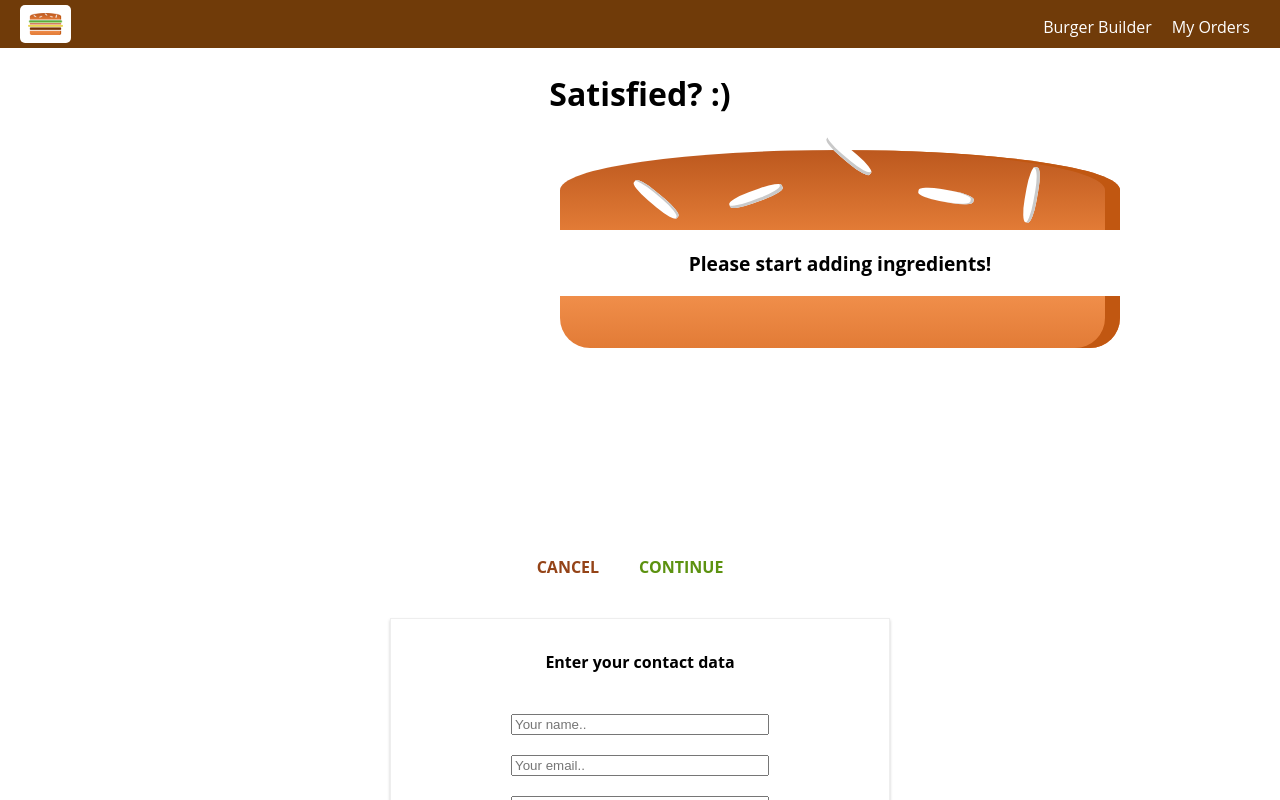
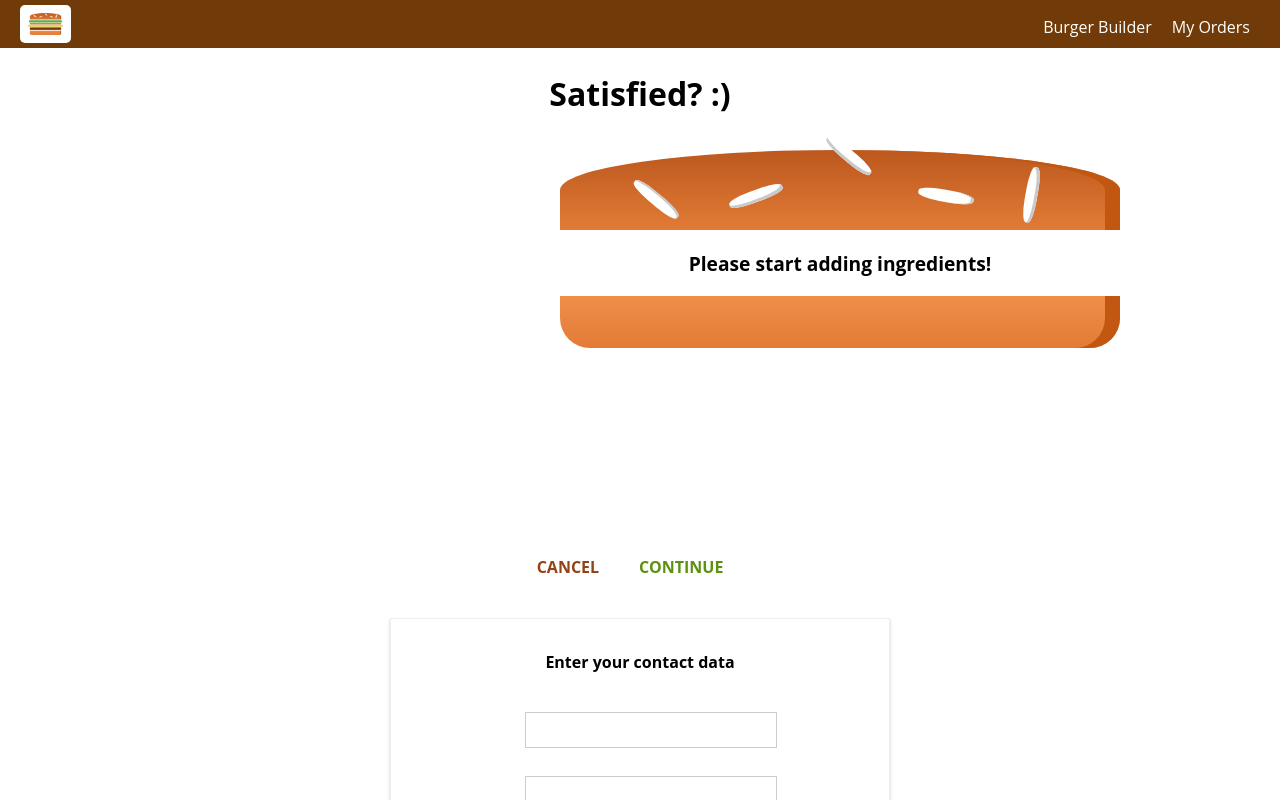
Before and after one commit to Brainilio/Burger-builder, a React (Create React App) app in the folder burger-builder/: page /checkout in a window 1280 px wide. Both pictures are taken after a click on the button "CONTINUE". Shown: the top 800 px of the page. Built offline with nearby package versions, Linux system fonts and the light colour scheme; the HTML template or start-up script is replaced by a standard one.

Commit message:
INPUT CONFIGS

```diff
--- a/burger-builder/src/components/UI/Input/Input.js
+++ b/burger-builder/src/components/UI/Input/Input.js
@@ -4,20 +4,38 @@ import classes from "./Input.module.css"
 const Input = (props) => {
 	let inputElement = null
 
-	switch (props.inputType) {
+	switch (props.elementType) {
 		case "input":
-			inputElement = <input {...props} />
+			inputElement = (
+				<input
+					className={classes.InputElement}
+					{...props.elementConfig}
+					value={props.value}
+				/>
+			)
 			break
 		case "textarea":
-			inputElement = <textarea {...props} />
+			inputElement = (
+				<textarea
+					className={classes.InputElement}
+					{...props.elementConfig}
+					value={props.value}
+				/>
+			)
 			break
 		default:
-			inputElement = <input {...props} />
+			inputElement = (
+				<input
+					className={classes.InputElement}
+					{...props.elementConfig}
+					value={props.value}
+				/>
+			)
 	}
 
 	return (
-		<div>
-			<label>{props.label}</label>
+		<div className={classes.Input}>
+			<label className={classes.Label}>{props.label}</label>
 			{inputElement}
 		</div>
 	)
--- a/burger-builder/src/components/UI/Input/Input.module.css
+++ b/burger-builder/src/components/UI/Input/Input.module.css
@@ -16,6 +16,8 @@
 	background-color: white;
 	font: inherit;
 	padding: 6px 10px;
+	display: block;
+	width: 100%;
 }
 
 .InputElement:focus {
--- a/burger-builder/src/containers/Checkout/ContactData/ContactData.js
+++ b/burger-builder/src/containers/Checkout/ContactData/ContactData.js
@@ -3,14 +3,53 @@ import Button from "../../../components/UI/Button/Button"
 import Spinner from "../../../components/UI/Spinner/Spinner"
 import classes from "./ContactData.module.css"
 import axios from "../../../axios-orders"
+import Input from "../../../components/UI/Input/Input"
 
 class ContactData extends Component {
 	state = {
-		name: "",
-		email: "",
-		address: {
-			street: "",
-			postalCode: "",
+		orderForm: {
+			name: {
+				elementType: "input",
+				elementConfig: {
+					type: "text",
+					placeholder: "Your name..",
+				},
+				value: "",
+			},
+			street: {
+				elementType: "input",
+				elementConfig: {
+					type: "text",
+					placeholder: "Street..",
+				},
+				value: "",
+			},
+			zipCode: {
+				elementType: "input",
+				elementConfig: {
+					type: "text",
+					placeholder: "ZIP code..",
+				},
+				value: "",
+			},
+			email: {
+				elementType: "input",
+				elementConfig: {
+					type: "email",
+					placeholder: "Your E-mail..",
+				},
+				value: "",
+			},
+			deliveryMethod: {
+				elementType: "select",
+				elementConfig: {
+					options: [
+						{ value: "fastest", displayValue: "Fastest" },
+						{ value: "cheapest", displayValue: "Cheapest" },
+					],
+				},
+				value: "",
+			},
 		},
 		loading: false,
 	}
@@ -57,25 +96,29 @@ class ContactData extends Component {
 	render() {
 		let form = (
 			<form>
-				<input
+				<Input
+					inputtype="input"
 					type="text"
 					className={classes.Input}
 					name="name"
 					placeholder="Your name.."
 				/>
-				<input
+				<Input
+					inputtype="input"
 					type="email"
 					className={classes.Input}
 					name="email"
 					placeholder="Your email.."
 				/>
-				<input
+				<Input
+					inputtype="input"
 					type="text"
 					className={classes.Input}
 					name="street"
 					placeholder="Your street.."
 				/>
-				<input
+				<Input
+					inputtype="input"
 					type="text"
 					className={classes.Input}
 					name="postal"
```
